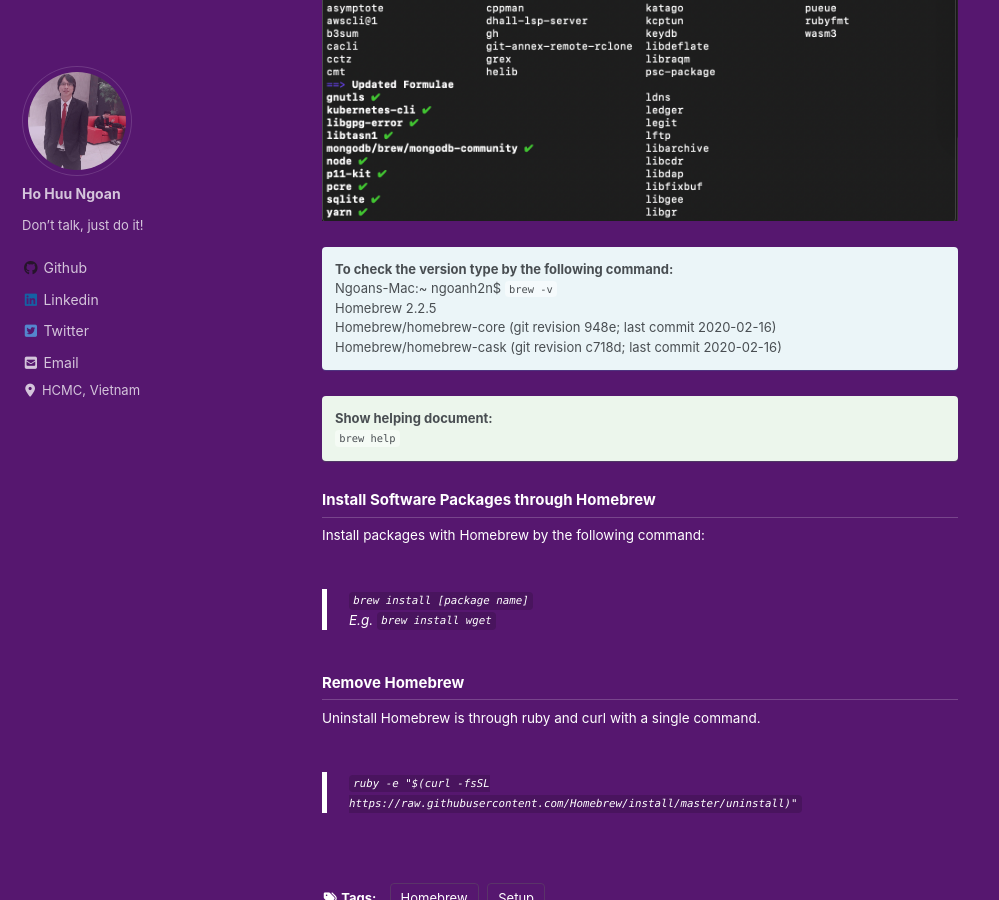
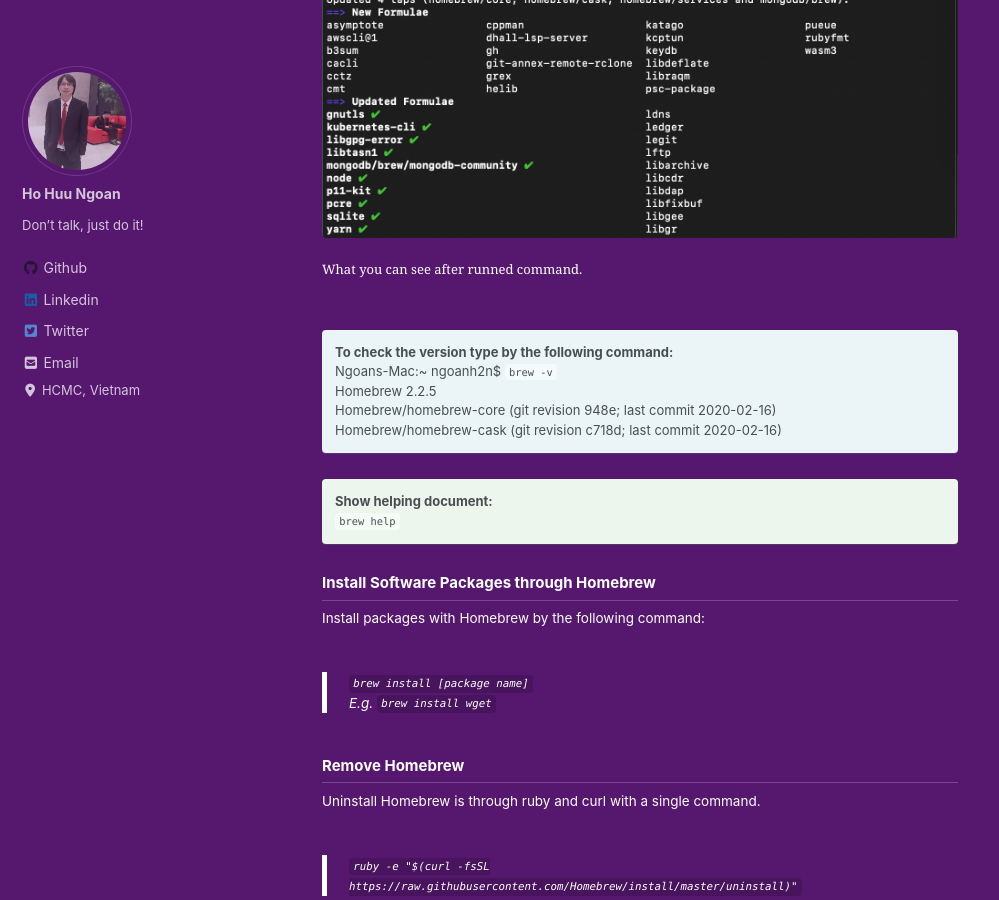
Before and after one commit to ngoanh2n/blog, a Jekyll site: the page built from _posts/2020-02-16-installing-homebrew.md, in a window 1280 px wide and 900 px high, scrolled down 1049 px. Shown: the whole window, without its empty margins (0-999 px from the left). Built offline with Jekyll 4.4.1, drawn with Linux system fonts in a browser that asks for light colours; cached includes are drawn as plain includes; nearby versions of some CDN libraries; comment, search, counter and statistics services are not loaded; a style sheet for code colours, icons or effects is not loaded.

Commit message:
Update size for demostration image

```diff
--- a/_posts/2020-02-16-installing-homebrew.md
+++ b/_posts/2020-02-16-installing-homebrew.md
@@ -20,11 +20,10 @@
 - Copy and paste below command into the terminal window.
 > `/usr/bin/ruby -e "$(curl -fsSL https://raw.githubusercontent.com/Homebrew/install/master/install)"`
 
-<!-- <figure>
+<figure class='half_center'>
 	<a href="{{ site.baseurl }}/images/20200216/install-homebrew.png"><img src="{{ site.baseurl }}/images/20200216/install-homebrew.png"></a>
 	<figcaption>What you can see after runned command.</figcaption>
-</figure> -->
-![]({{ site.baseurl }}/images/20200216/install-homebrew.png)
+</figure>
 
 **To check the version type by the following command:**<br/>
 Ngoans-Mac:~ ngoanh2n$ `brew -v`<br/>
```
